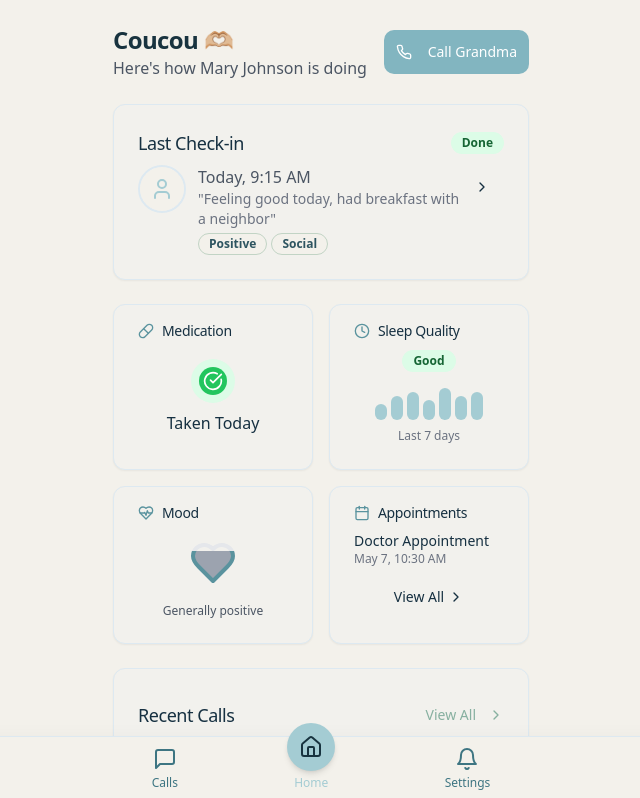
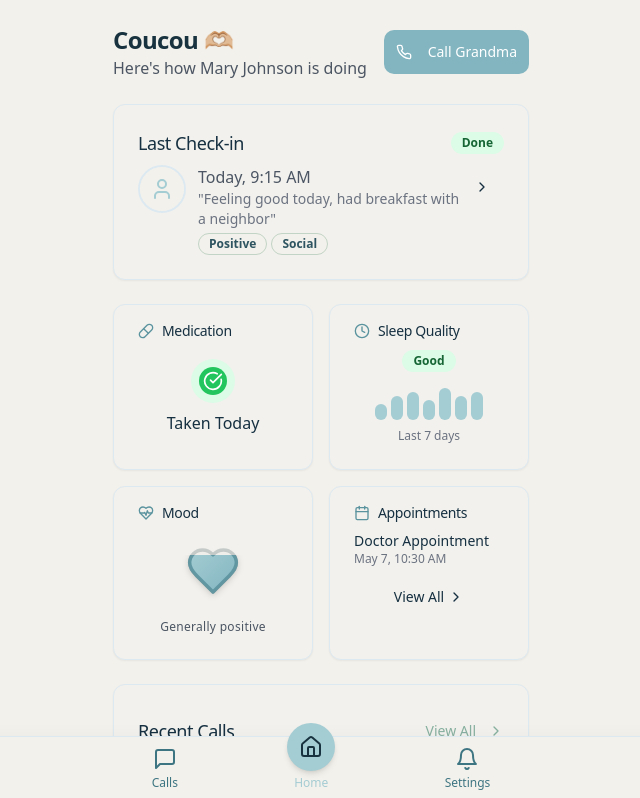
Before and after one commit to jouv1/coucou, a React (Vite) app: page /dashboard in a window 1280 px wide. Shown: the top 798 px of the page, without its empty margins (319-959 px from the left). Built offline with nearby package versions, Linux system fonts and the light colour scheme.

Commit message:
Refactor: Apply 3D and minimalist design
Apply 3D touch and minimalist heart form to elements.
Update the app's design to reflect a Steve Jobs-inspired aesthetic for 2025.

```diff
--- a/src/pages/Dashboard.tsx
+++ b/src/pages/Dashboard.tsx
@@ -1,16 +1,14 @@
-
 import { Button } from "@/components/ui/button";
 import { Card, CardContent, CardHeader, CardTitle } from "@/components/ui/card";
 import { Badge } from "@/components/ui/badge";
 import { Avatar, AvatarFallback, AvatarImage } from "@/components/ui/avatar";
 import { Phone, Pill, Clock, HeartPulse, Calendar, ChevronRight, User, CheckCircle, AlertCircle, Heart } from "lucide-react";
 import { Link, useNavigate } from "react-router-dom";
-import { Progress } from "@/components/ui/progress";
 
 const mockData = {
   elderlyName: "Mary Johnson",
   elderlyNickname: "Grandma",
-  elderlyPhoto: null, // We'll use a fallback for now
+  elderlyPhoto: null,
   lastCall: {
     date: "Today, 9:15 AM",
     status: "Done",
@@ -28,7 +26,7 @@ const mockData = {
     data: [4, 6, 7, 5, 8, 6, 7],
   },
   mood: {
-    value: 75, // 0-100 where 100 is great and 0 is critical
+    value: 75,
     status: "Generally positive"
   },
   appointments: [
@@ -40,7 +38,6 @@ const Dashboard = () => {
   const navigate = useNavigate();
 
   const handleCall = () => {
-    // In a real app, this would trigger a phone call
     window.location.href = `tel:+1234567890`;
   };
 
@@ -48,7 +45,6 @@ const Dashboard = () => {
     navigate("/calls/1");
   };
 
-  // Calculate the heart fill percentage based on mood value
   const heartFillPercentage = mockData.mood.value;
 
   return (
@@ -71,7 +67,6 @@ const Dashboard = () => {
         </Button>
       </div>
 
-      {/* Last Call Status */}
       <Card className="border-lovable-100">
         <CardHeader className="pb-2">
           <div className="flex justify-between items-center">
@@ -114,9 +109,7 @@ const Dashboard = () => {
         </CardContent>
       </Card>
 
-      {/* Metrics Grid */}
       <div className="grid grid-cols-2 gap-4">
-        {/* Medication Status */}
         <Card className="border-lovable-100">
           <CardHeader className="pb-2 pt-4">
             <div className="flex items-center gap-2">
@@ -148,7 +141,6 @@ const Dashboard = () => {
           </CardContent>
         </Card>
 
-        {/* Sleep Quality */}
         <Card className="border-lovable-100">
           <CardHeader className="pb-2 pt-4">
             <div className="flex items-center gap-2">
@@ -179,7 +171,6 @@ const Dashboard = () => {
           </CardContent>
         </Card>
 
-        {/* Mood (formerly Sentiment) */}
         <Card className="border-lovable-100">
           <CardHeader className="pb-2 pt-4">
             <div className="flex items-center gap-2">
@@ -189,31 +180,45 @@ const Dashboard = () => {
           </CardHeader>
           <CardContent className="space-y-2">
             <div className="flex justify-center items-center py-2">
-              <div className="relative flex items-center justify-center">
-                {/* Background heart outline */}
+              <div className="relative w-16 h-16 flex items-center justify-center">
+                <div className="absolute inset-0 flex items-center justify-center transform-gpu transition-all duration-300 hover:scale-105">
                   <Heart
-                  className="h-12 w-12 stroke-2 text-gray-200"
+                    className="h-14 w-14 stroke-[1.5px] text-lovable-800/20 dark:text-lovable-50/20 drop-shadow-[0_2px_2px_rgba(0,0,0,0.1)]"
                     fill="transparent"
                   />
-                {/* Filled heart with clip-path based on value */}
                   <div
-                  className="absolute inset-0 flex items-center justify-center overflow-hidden"
+                    className="absolute inset-0 flex items-center justify-center overflow-hidden transition-all duration-500"
                     style={{
                       clipPath: `inset(${100 - heartFillPercentage}% 0 0 0)`
                     }}
                   >
                     <Heart
-                    className={`h-12 w-12 stroke-2 ${heartFillPercentage < 30 ? 'text-red-500' : 'text-lovable-500'}`}
-                    fill={heartFillPercentage < 30 ? 'rgb(239, 68, 68)' : 'rgb(156, 163, 175)'}
+                      className={`h-14 w-14 stroke-[1.5px] ${heartFillPercentage < 30 ? 'text-red-500/90' : 'text-lovable-500/90'}`}
+                      fill={heartFillPercentage < 30 ? 'url(#heartGradientCritical)' : 'url(#heartGradientGood)'}
+                      style={{
+                        filter: `drop-shadow(0 2px 3px rgba(0,0,0,0.15))`,
+                      }}
                     />
                   </div>
                 </div>
+                <svg width="0" height="0" className="absolute">
+                  <defs>
+                    <linearGradient id="heartGradientGood" x1="0%" y1="0%" x2="100%" y2="100%">
+                      <stop offset="0%" stopColor="#a4ccd3" />
+                      <stop offset="100%" stopColor="#82b5c0" />
+                    </linearGradient>
+                    <linearGradient id="heartGradientCritical" x1="0%" y1="0%" x2="100%" y2="100%">
+                      <stop offset="0%" stopColor="#ff7e7e" />
+                      <stop offset="100%" stopColor="#ff5252" />
+                    </linearGradient>
+                  </defs>
+                </svg>
               </div>
-            <p className="text-xs text-center text-gray-600">{mockData.mood.status}</p>
+            </div>
+            <p className="text-xs text-center text-gray-600 font-light tracking-wide">{mockData.mood.status}</p>
           </CardContent>
         </Card>
 
-        {/* Appointments */}
         <Card className="border-lovable-100">
           <CardHeader className="pb-2 pt-4">
             <div className="flex items-center justify-between">
@@ -250,7 +255,6 @@ const Dashboard = () => {
         </Card>
       </div>
 
-      {/* Recent Calls with Next Check-in */}
       <Card className="border-lovable-100">
         <CardHeader className="pb-2">
           <div className="flex justify-between items-center">
@@ -264,7 +268,6 @@ const Dashboard = () => {
           </div>
         </CardHeader>
         <CardContent>
-          {/* Next Check-in */}
           <div className="mb-4 p-3 bg-lovable-50 rounded-lg">
             <div className="flex items-center justify-between">
               <div className="flex items-center gap-3">
```
Lines whose indentation alone changed are shown as unchanged.
